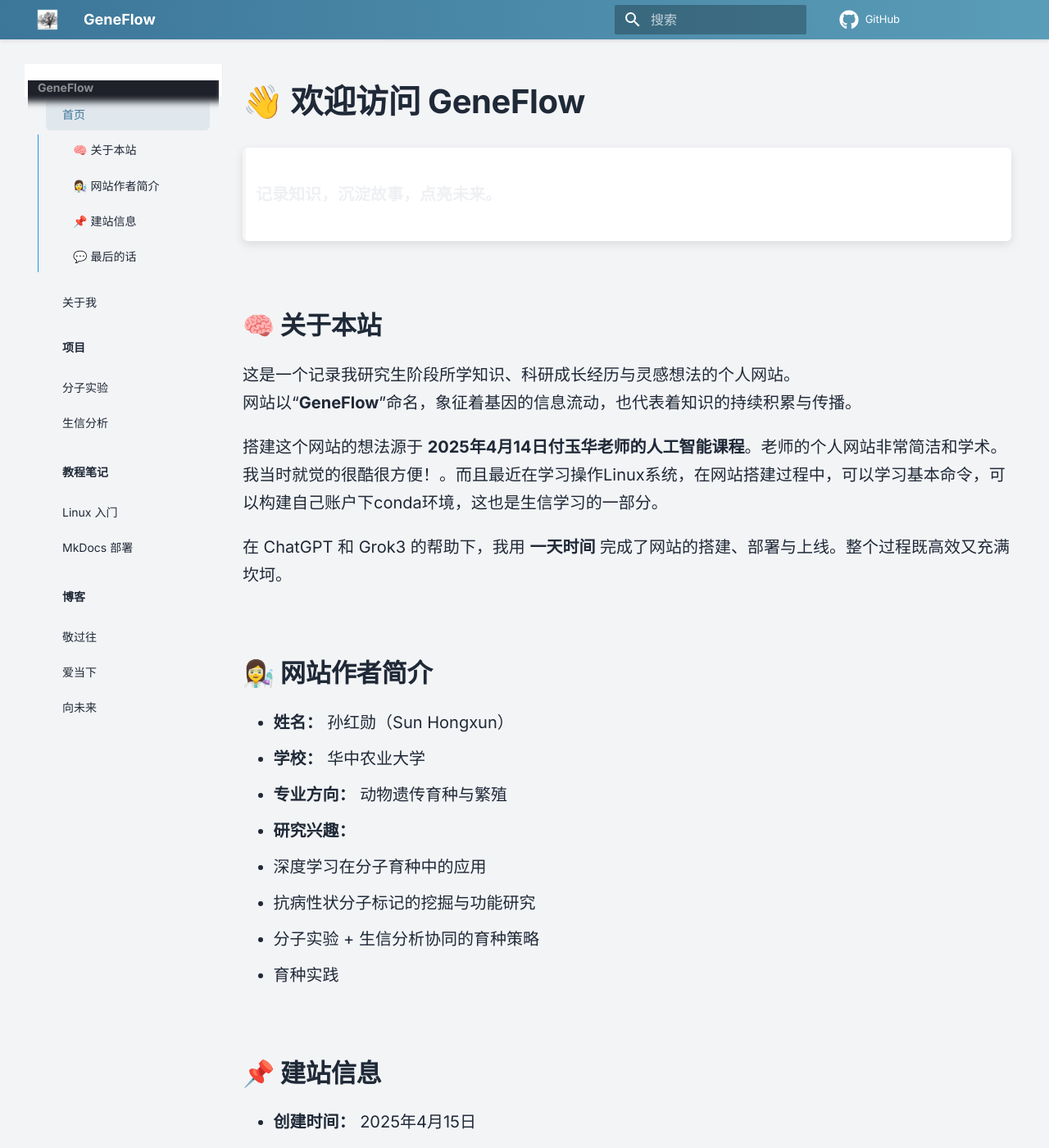
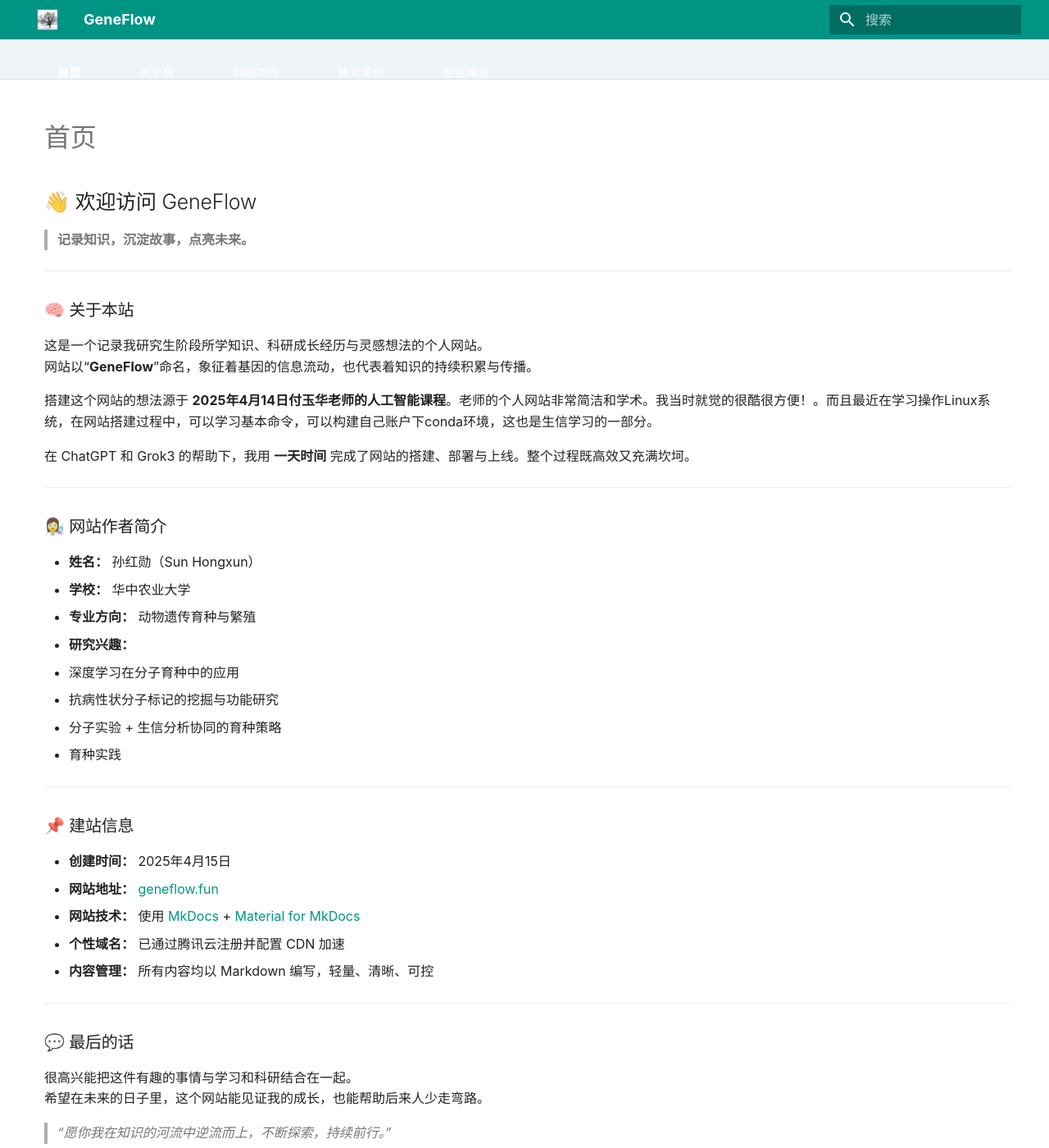
Before and after one commit to biosunhongxun/mysite, an MkDocs documentation site: the page built from docs/index.md, in a window 1280 px wide and 1400 px high. Shown: the whole window at 82% size. Built offline with MkDocs 1.6.1 and Material for MkDocs 9.7.7, drawn with Linux system fonts in a browser that asks for light colours; some web fonts are replaced; comment, search, counter and statistics services are not loaded.

Commit message:
彻底移除导航栏和全局重置

```diff
--- a/docs/assets/stylesheets/custom.css
+++ b/docs/assets/stylesheets/custom.css
@@ -1,159 +1,34 @@
-/* ========== 全局颜色变量 ========== */
-:root {
-  --primary-color: #3C7699; /* R60,G118,B153 */
-  --primary-gradient: linear-gradient(90deg, #3C7699, #5A9DB8);
-  --card-bg: #ffffff;
-  --card-shadow: 0 4px 12px rgba(0, 0, 0, 0.1);
-  --text-color: #1f2937;
-  --text-muted: #6b7280;
+/* 完全移除侧边栏 */
+.md-sidebar--primary {
+  display: none !important;
 }
 
-@media (prefers-color-scheme: dark) {
-  :root {
-    --card-bg: #1f2937;
-    --card-shadow: 0 4px 12px rgba(0, 0, 0, 0.4);
-    --text-color: #e5e7eb;
-    --text-muted: #9ca3af;
+/* 修复顶部黑条 */
+.md-header {
+  background: var(--md-primary-fg-color) !important;
+  box-shadow: none !important;
+}
+
+/* 强化横向导航 */
+.md-tabs {
+  background: rgba(60, 118, 153, 0.08) !important;
+  border-bottom: 1px solid rgba(60, 118, 153, 0.15) !important;
+}
+
+.md-tabs__link {
+  font-weight: 600;
+  padding: 0.8rem 1.2rem;
+  transition: all 0.2s;
+}
+
+.md-tabs__link--active {
+  color: var(--md-primary-fg-color) !important;
+  border-bottom: 3px solid;
+}
+
+/* 移动端优化 */
+@media screen and (max-width: 76.1875em) {
+  .md-nav--primary .md-nav__title {
+    background: var(--md-primary-fg-color) !important;
   }
 }
-
-/* ========== 全局基础样式 ========== */
-body, .md-typeset {
-  font-family: "Inter", sans-serif;
-  color: var(--text-color);
-  background-color: #f3f4f6;
-  line-height: 1.7;
-  font-size: 1rem;
-  animation: fadeIn 0.5s ease-out;
-}
-
-@media (prefers-color-scheme: dark) {
-  body, .md-typeset {
-    background-color: #111827;
-  }
-}
-
-@keyframes fadeIn {
-  from { opacity: 0; transform: translateY(8px); }
-  to { opacity: 1; transform: translateY(0); }
-}
-
-/* ========== 导航栏 ========== */
-.md-header {
-  background: var(--primary-gradient);
-  box-shadow: 0 2px 4px rgba(0, 0, 0, 0.1);
-  position: sticky;
-  top: 0;
-  z-index: 10;
-  transition: background 0.3s ease;
-}
-
-.md-header .md-header__title,
-.md-header .md-header__button,
-.md-header .md-nav__link {
-  color: #fff !important;
-}
-
-.md-header .md-nav__link:hover {
-  opacity: 0.9;
-}
-
-/* ========== 侧边栏修复 ========== */
-.md-sidebar--primary {
-  background: var(--card-bg) !important;
-  border-right: 1px solid rgba(0, 0, 0, 0.07);
-  padding: 1rem 0;
-}
-
-@media (prefers-color-scheme: dark) {
-  .md-sidebar--primary {
-    border-right-color: rgba(255, 255, 255, 0.07);
-  }
-}
-
-.md-nav__link {
-  color: var(--text-color) !important;
-  padding: 0.5rem 1rem;
-  border-radius: 6px;
-  margin: 0.25rem 0.5rem;
-  transition: all 0.2s ease;
-}
-
-.md-nav__link:hover,
-.md-nav__link--active {
-  background: rgba(60, 118, 153, 0.1) !important;
-  color: var(--primary-color) !important;
-}
-
-@media (prefers-color-scheme: dark) {
-  .md-nav__link:hover,
-  .md-nav__link--active {
-    background: rgba(60, 118, 153, 0.3) !important;
-  }
-}
-
-/* ========== 内容区 ========== */
-.md-typeset h1,
-.md-typeset h2,
-.md-typeset h3 {
-  color: var(--text-color);
-  font-weight: 600;
-  margin-bottom: 1rem;
-}
-
-.md-typeset blockquote,
-.md-typeset .callout {
-  background: var(--card-bg);
-  border-left: 4px solid var(--primary-color);
-  padding: 1rem;
-  margin: 1.5rem 0;
-  border-radius: 6px;
-  box-shadow: var(--card-shadow);
-}
-
-/* ========== 表格 ========== */
-.md-typeset table {
-  background: var(--card-bg);
-  box-shadow: var(--card-shadow);
-  border-radius: 6px;
-  overflow: hidden;
-}
-
-.md-typeset table th {
-  background: rgba(60, 118, 153, 0.2);
-}
-
-/* ========== 代码块 ========== */
-.md-typeset pre[class*="language-"] {
-  background: #1f2937;
-  border-radius: 6px;
-  box-shadow: var(--card-shadow);
-}
-
-.md-typeset pre[class*="language-"]::before {
-  background: var(--primary-color);
-}
-
-/* ========== 链接与按钮 ========== */
-.md-typeset a,
-.md-button {
-  color: var(--primary-color);
-}
-
-.md-typeset a::after,
-.md-button::after {
-  background: var(--primary-color);
-}
-
-/* ========== 移动端优化 ========== */
-@media screen and (max-width: 768px) {
-  .md-sidebar--primary {
-    background: var(--card-bg) !important;
-    border-right: none;
-  }
-
-  .md-nav__link {
-    padding: 0.5rem 1rem;
-    margin: 0.25rem 0;
-  }
-}
--- a/mkdocs.yml
+++ b/mkdocs.yml
@@ -6,85 +6,118 @@ site_description: 记录读研期间的知识与故事
 theme:
   name: material
   logo: assets/images/myface.png
-  favicon: assets/images/favicon.ico
   language: zh
+
+  # 关键修改部分
   features:
+    - navigation.tabs  # 强化横向导航
+    - navigation.top   # 顶部导航条
     - navigation.instant
-    - navigation.sections
-    - navigation.expand
     - toc.integrate
     - content.code.copy
-    - content.code.select
-    - search.suggest
+    - content.action.edit
     - search.highlight
+    - search.share
+    - header.autohide  # 新增：滚动时自动隐藏标题
+
+  # 颜色定制（您指定的颜色）
   palette:
-    # Light and dark mode auto-switching
-    scheme: slate
-    primary: blue
-    accent: indigo
+    scheme: default
+    primary: 'teal'  # 使用接近您颜色的预设
+    accent: 'light-blue'
+    toggle:
+      icon: material/weather-sunny
+      name: 切换主题
+
+  # 高级颜色覆盖（精确匹配您的颜色）
+  custom:
+    palette:
+      primary: '#3C7699'  # 主色
+      primary-dark: '#2C5A7A'
+      primary-light: '#5A9DB8'
+      accent: '#5A9DB8'   # 辅助色
+
   font:
-    text: Inter
-    code: JetBrains Mono
+    text:
+      family: Roboto
+      scale: 1.1  # 增大正文字号
+    code: Roboto Mono
+
   icon:
     repo: fontawesome/brands/github
 
-repo_url: https://github.com/biosunhongxun/mysite
-edit_uri: edit/main/docs/
-
+# 导航强化配置
 nav:
   - 首页: index.md
-  - 关于我: about.md
-  - 项目:
+  - 关于我:
+      - 个人简介: about.md
+      - 联系方式: about.md#contact  # 添加锚点
+  - 科研项目:
       - 分子实验: projects/Molecular.md
       - 生信分析: projects/Analysis.md
-  - 教程笔记:
+  - 技术笔记:
       - Linux 入门: tutorials/linux-basic.md
       - MkDocs 部署: tutorials/mkdocs-setup.md
-  - 博客:
+  - 生活博客:
       - 敬过往: blog/story.md
       - 爱当下: blog/love.md
       - 向未来: blog/future.md
 
-markdown_extensions:
-  - admonition
-  - toc:
-      permalink: true
-  - pymdownx.superfences
-  - pymdownx.highlight:
-      anchor_linenums: true
-  - pymdownx.details
-  - pymdownx.tabbed
-  - pymdownx.emoji
-  - pymdownx.tasklist
-  - pymdownx.arithmatex:
-      generic: true
-
+# 插件优化
 plugins:
-  - search
+  - search:
+      lang: zh
+      separator: '[\s\-\.]+'
   - git-revision-date-localized:
-      type: date
       fallback_to_build_date: true
-  - glightbox
+      type: timeago
+  - glightbox:
+      touch_navigation: true
   - blog:
       blog_dir: blog
-      archive: true
-      categories: true
+      post_date_format: 'YYYY年MM月DD日'
+  - awesome-pages
   - minify:
       minify_html: true
+      minify_js: true
       minify_css: true
-      minify_js: true
 
+# 样式强化
 extra_css:
   - assets/stylesheets/custom.css
+  - https://fonts.googleapis.com/css2?family=Noto+Sans+SC:wght@400;700&display=swap  # 中文字体
 
 extra_javascript:
+  - https://polyfill.io/v3/polyfill.min.js?features=es6
   - https://cdn.jsdelivr.net/npm/mathjax@3/es5/tex-mml-chtml.js
 
+# 社交链接优化
 extra:
   social:
     - icon: fontawesome/brands/qq
       link: "https://wpa.qq.com/msgrd?v=3&uin=1874223521"
-      name: QQ：1874223521
+      name: QQ咨询
     - icon: fontawesome/brands/weixin
       link: "/assets/wechat_qr.png"
-      name: 微信：13385282702
+      name: 微信交流
+    - icon: fontawesome/brands/github
+      link: "https://github.com/biosunhongxun"
+      name: GitHub
+
+# 高级配置
+markdown_extensions:
+  - admonition
+  - toc:
+      permalink: "¶"
+      baselevel: 2
+  - pymdownx.superfences
+  - pymdownx.highlight:
+      anchor_linenums: true
+  - pymdownx.inlinehilite
+  - pymdownx.emoji:
+      emoji_index: !!python/name:materialx.emoji.twemoji
+      emoji_generator: !!python/name:materialx.emoji.to_svg
+  - pymdownx.tasklist:
+      custom_checkbox: true
+  - pymdownx.smartsymbols
+  - attr_list
```
Also changed, not shown: site/assets/stylesheets/custom.css.
